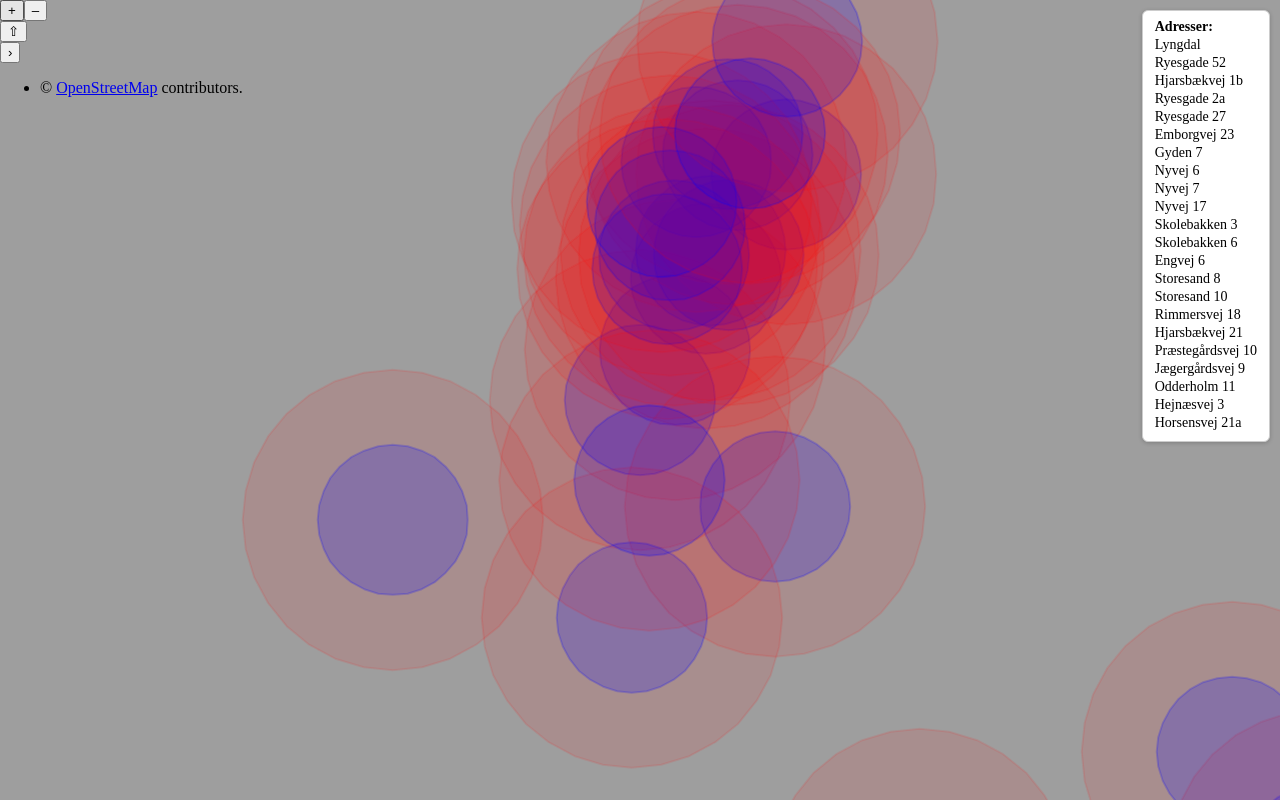
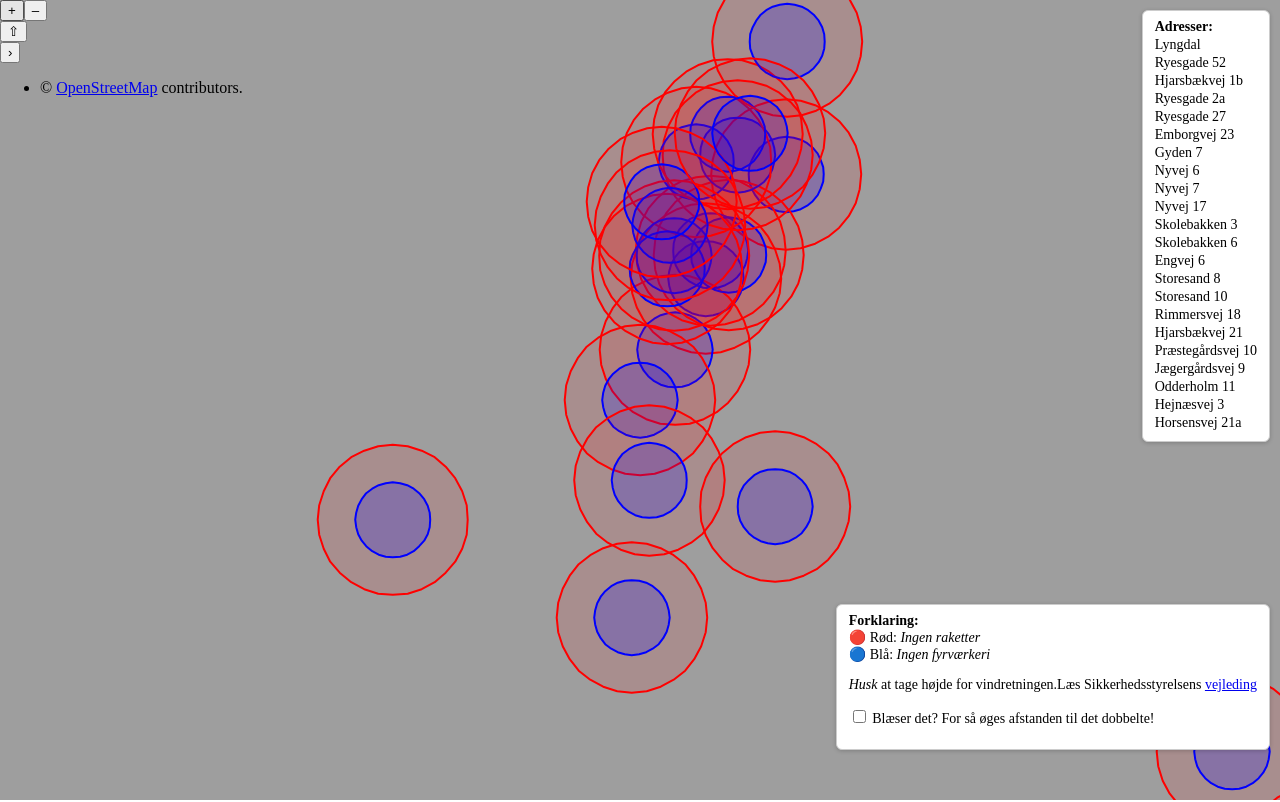
Before and after one commit to sbglasius/glrye-nytaars-fyrvaerkeri, a website built with Vite: page index.html in a window 1280 px wide. Shown: the top 802 px of the page. Built offline with nearby package versions, Linux system fonts and the light colour scheme.

Commit message:
Tilføjet "Blæser det" som øger cirkel radius til det dobbelte!

```diff
--- a/index.html
+++ b/index.html
@@ -13,9 +13,10 @@
 
     <div id="circle-info">
         <strong>Forklaring:</strong><br>
-        🔵 Blå: <em>Ingen raketter</em><br>
-        🔴 Rød: <em>Ingen fyrværkeri</em>
+        🔴 Rød: <em>Ingen raketter</em><br>
+        🔵 Blå: <em>Ingen fyrværkeri</em>
         <p><em>Husk</em> at tage højde for vindretningen.Læs Sikkerhedsstyrelsens <a href="https://www.sik.dk/privat/goer-det-sikkert/fyrvaerkeri/hvor-maa-du-anvende-fyrvaerkeri" target="_blank">vejleding</a></p>
+        <p><label><input type="checkbox" id="windCheck"> Blæser det?</label> For så øges afstanden til det dobbelte!</p>
     </div>
 
   </body>
--- a/main.js
+++ b/main.js
@@ -10,28 +10,21 @@ import {circular} from 'ol/geom/Polygon';
 import {Fill, Stroke, Style} from 'ol/style';
 import Overlay from 'ol/Overlay';
 
-/* -------------------------------------------------------
-   FORMAT LABEL (capitalization + æøå + spacing)
-------------------------------------------------------- */
+/* ---------------------- FORMAT LABEL ---------------------- */
 const formatLabel = (name) => {
     let fixed = name
         .replace(/ae/g, "æ")
         .replace(/oe/g, "ø")
         .replace(/aa/g, "å");
-
     const match = fixed.match(/^([a-zA-ZæøåÆØÅ]+)(\d.*)$/);
     if (!match) return fixed.charAt(0).toUpperCase() + fixed.slice(1);
-
     let street = match[1];
     let number = match[2];
-
     street = street.charAt(0).toUpperCase() + street.slice(1);
     return `${street} ${number}`;
 };
 
-/* -------------------------------------------------------
-   BUILDING DATA WITH LABEL
-------------------------------------------------------- */
+/* ---------------------- BUILDINGS ---------------------- */
 const buildings = [
     {name: 'lyngdal', lon: 9.6985558, lat: 56.0747702},
     {name: 'ryesgade52', lon: 9.6972273, lat: 56.0730619},
@@ -57,17 +50,15 @@ const buildings = [
     {name: 'horsensvej21a', lon: 9.69613, lat: 56.069935}
 ].map(b => ({...b, label: formatLabel(b.name)}));
 
-/* -------------------------------------------------------
-   STYLES
-------------------------------------------------------- */
+/* ---------------------- STYLES ---------------------- */
 const styles = {
-    red: new Style({
-        fill: new Fill({color: 'rgba(255,0,0,0.1)'}),
-        stroke: new Stroke({color: 'rgba(255,0,0,0.1)', width: 2})
+    red: (opacity = 0.1) => new Style({
+        fill: new Fill({color: `rgba(255,0,0,${opacity})`}),
+        stroke: new Stroke({color: 'red', width: 2})
     }),
-    blue: new Style({
-        fill: new Fill({color: 'rgba(0,0,255,0.2)'}),
-        stroke: new Stroke({color: 'rgba(0,0,255,0.2)', width: 2})
+    blue: (opacity = 0.2) => new Style({
+        fill: new Fill({color: `rgba(0,0,255,${opacity})`}),
+        stroke: new Stroke({color: 'blue', width: 2})
     }),
     hover: new Style({
         fill: new Fill({color: 'rgba(255,255,0,0.1)'}),
@@ -75,38 +66,25 @@ const styles = {
     })
 };
 
-/* -------------------------------------------------------
-   CREATE CIRCLE FEATURES
-------------------------------------------------------- */
-const makeCircle = (building, radius, colorName) => {
+/* ---------------------- VECTOR SOURCES ---------------------- */
+const vectorSource = new VectorSource();
+const vectorLayer = new VectorLayer({source: vectorSource});
+
+const highlightSource = new VectorSource();
+const highlightLayer = new VectorLayer({source: highlightSource, style: styles.hover});
+
+/* ---------------------- CREATE CIRCLE ---------------------- */
+const makeCircle = (building, radius, colorFunc) => {
     const geom = circular([building.lon, building.lat], radius)
         .transform('EPSG:4326', 'EPSG:3857');
-
     const f = new Feature(geom);
     f.set('label', building.label);
     f.set('radius', radius);
-    f.setStyle(styles[colorName]);
+    f.setStyle(colorFunc());
     return f;
 };
 
-const vectorSource = new VectorSource();
-buildings.forEach(b => {
-    vectorSource.addFeature(makeCircle(b, 400, 'red'));
-    vectorSource.addFeature(makeCircle(b, 200, 'blue'));
-});
-
-const vectorLayer = new VectorLayer({source: vectorSource});
-
-// Highlight layer (no flicker)
-const highlightSource = new VectorSource();
-const highlightLayer = new VectorLayer({
-    source: highlightSource,
-    style: styles.hover
-});
-
-/* -------------------------------------------------------
-   MAP
-------------------------------------------------------- */
+/* ---------------------- MAP ---------------------- */
 const map = new Map({
     target: 'map',
     layers: [
@@ -120,68 +98,63 @@ const map = new Map({
     })
 });
 
-/* -------------------------------------------------------
-   TOOLTIP
-------------------------------------------------------- */
+/* ---------------------- TOOLTIP ---------------------- */
 const tooltip = document.createElement('div');
 tooltip.className = 'tooltip';
 document.body.appendChild(tooltip);
-
-const overlay = new Overlay({
-    element: tooltip,
-    offset: [10, 0],
-    positioning: 'center-left'
-});
+const overlay = new Overlay({element: tooltip, offset: [10, 0], positioning: 'center-left'});
 map.addOverlay(overlay);
 
-/* -------------------------------------------------------
-   HOVER INTERACTION (MAP)
-------------------------------------------------------- */
 let highlighted = null;
-
 map.on('pointermove', evt => {
     const feature = map.forEachFeatureAtPixel(evt.pixel, f => f);
-
     if (feature !== highlighted) {
         if (highlighted) highlightSource.removeFeature(highlighted);
-
         if (feature) {
             highlightSource.addFeature(feature);
             tooltip.style.display = 'block';
             tooltip.innerHTML = feature.get('label');
             overlay.setPosition(evt.coordinate);
-        } else {
-            tooltip.style.display = 'none';
-        }
-
+        } else tooltip.style.display = 'none';
         highlighted = feature;
     }
 });
 
-/* -------------------------------------------------------
-   INFO BOX WITH ALL ADDRESSES
-------------------------------------------------------- */
+/* ---------------------- INFO BOX ---------------------- */
 const infoBox = document.createElement('div');
 infoBox.id = 'address-list';
 document.body.appendChild(infoBox);
 infoBox.innerHTML = `<strong>Adresser:</strong><br>` +
     buildings.map(b => `<div class="address-item">${b.label}</div>`).join('');
 
-/* -------------------------------------------------------
-   HOVER INTERACTION (INFO BOX)
-------------------------------------------------------- */
+/* Hover highlight for info box addresses */
 const addressItems = document.querySelectorAll('.address-item');
-
 addressItems.forEach((el, index) => {
     const building = buildings[index];
     el.addEventListener('mouseenter', () => {
-        // Highlight both circles of this building
         highlightSource.clear();
         vectorSource.getFeatures().forEach(f => {
             if (f.get('label') === building.label) highlightSource.addFeature(f);
         });
     });
-    el.addEventListener('mouseleave', () => {
-        highlightSource.clear();
+    el.addEventListener('mouseleave', () => highlightSource.clear());
+});
+
+/* ---------------------- WIND CHECKBOX BELOW INFO BOX ---------------------- */
+const windCheckbox = document.getElementById('windCheck');
+
+const updateCircles = () => {
+    vectorSource.clear();
+    const isWindy = windCheckbox.checked;
+    const blueRadius = isWindy ? 200 : 100;
+    const redRadius = isWindy ? 400 : 200;
+
+    buildings.forEach(b => {
+        vectorSource.addFeature(makeCircle(b, redRadius, styles.red));
+        vectorSource.addFeature(makeCircle(b, blueRadius, styles.blue));
     });
-});
+};
+
+// Initial draw
+updateCircles();
+windCheckbox.addEventListener('change', updateCircles);
--- a/style.css
+++ b/style.css
@@ -43,3 +43,18 @@ html, body {
 .address-item:hover {
     background: #f0f0f0;
 }
+
+/* Info box at bottom-right */
+#circle-info {
+    background: white;
+    padding: 8px 12px;
+    border-radius: 6px;
+    border: 1px solid #ccc;
+    font-size: 14px;
+    position: absolute;
+    right: 10px;
+    bottom: 50px; /* leave space for checkbox */
+    max-height: 60vh;
+    overflow-y: auto;
+    box-shadow: 0 1px 4px rgba(0, 0, 0, 0.2);
+}
```
Also changed, not shown: 1 other file.
